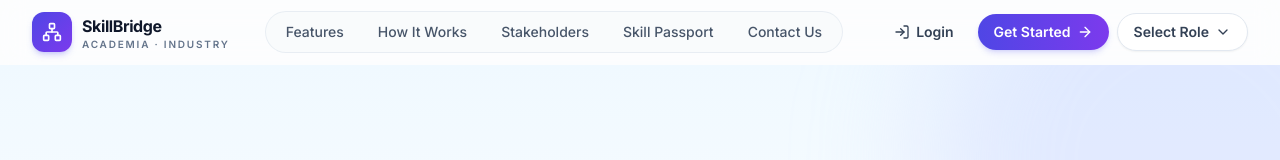
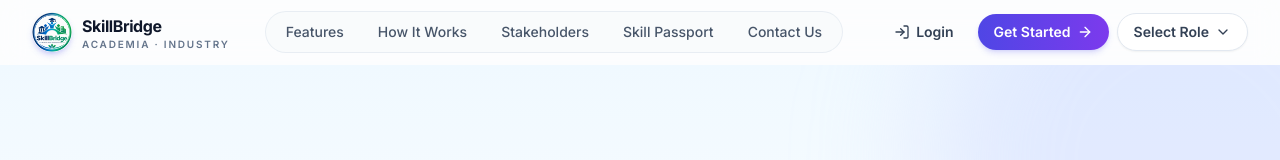
Before and after one commit to yashhiwale/SkillBridge, a Next.js app in the folder frontend/: page / in a window 1280 px wide. Shown: the top 160 px of the page. Built offline with nearby package versions, Linux system fonts and the light colour scheme.

Commit message:
feat(frontend): use brand logo image in header Brand

```diff
--- a/frontend/src/components/layout/Header.tsx
+++ b/frontend/src/components/layout/Header.tsx
@@ -4,6 +4,7 @@
 
 import { useCallback, useEffect, useRef, useState } from 'react';
 import type { MouseEvent as ReactMouseEvent } from 'react';
+import Image from 'next/image';
 import Link from 'next/link';
 import { usePathname } from 'next/navigation';
 import {
@@ -13,7 +14,6 @@ import {
   ChevronRight,
   LogIn,
   Menu,
-  Network,
   UserRound,
   X,
 } from 'lucide-react';
@@ -45,6 +45,8 @@ const ROLE_TONES: Record<UserRole, string> = {
 // TODO(auth): point Login / Get Started at the real auth routes.
 const AUTH_HREF = '/#get-started';
 
+const BRAND_LOGO_SRC = '/brand/skillbridge-logo.jpg';
+
 const FOCUS_RING =
   'focus:outline-none focus-visible:ring-2 focus-visible:ring-indigo-500 focus-visible:ring-offset-2';
 
@@ -57,8 +59,15 @@ const hashOf = (href: string): string | null =>
 function Brand({ compactTagline = false }: { compactTagline?: boolean }) {
   return (
     <Link href="/" aria-label="SkillBridge home" className={`group flex items-center gap-2.5 rounded-xl ${FOCUS_RING}`}>
-      <span className="flex h-10 w-10 items-center justify-center rounded-xl bg-gradient-to-br from-indigo-600 to-violet-600 text-white shadow-md shadow-indigo-500/25 transition-transform duration-300 group-hover:rotate-3 group-hover:scale-105">
-        <Network className="h-5 w-5" aria-hidden="true" />
+      <span className="flex h-10 w-10 shrink-0 items-center justify-center overflow-hidden rounded-full bg-white shadow-md shadow-indigo-500/25 transition-transform duration-300 group-hover:rotate-3 group-hover:scale-105">
+        <Image
+          src={BRAND_LOGO_SRC}
+          alt=""
+          width={40}
+          height={40}
+          priority
+          className="h-full w-full object-cover"
+        />
       </span>
       <span className="flex flex-col leading-tight">
         <span className="text-base font-bold tracking-tight text-slate-900">SkillBridge</span>
```
